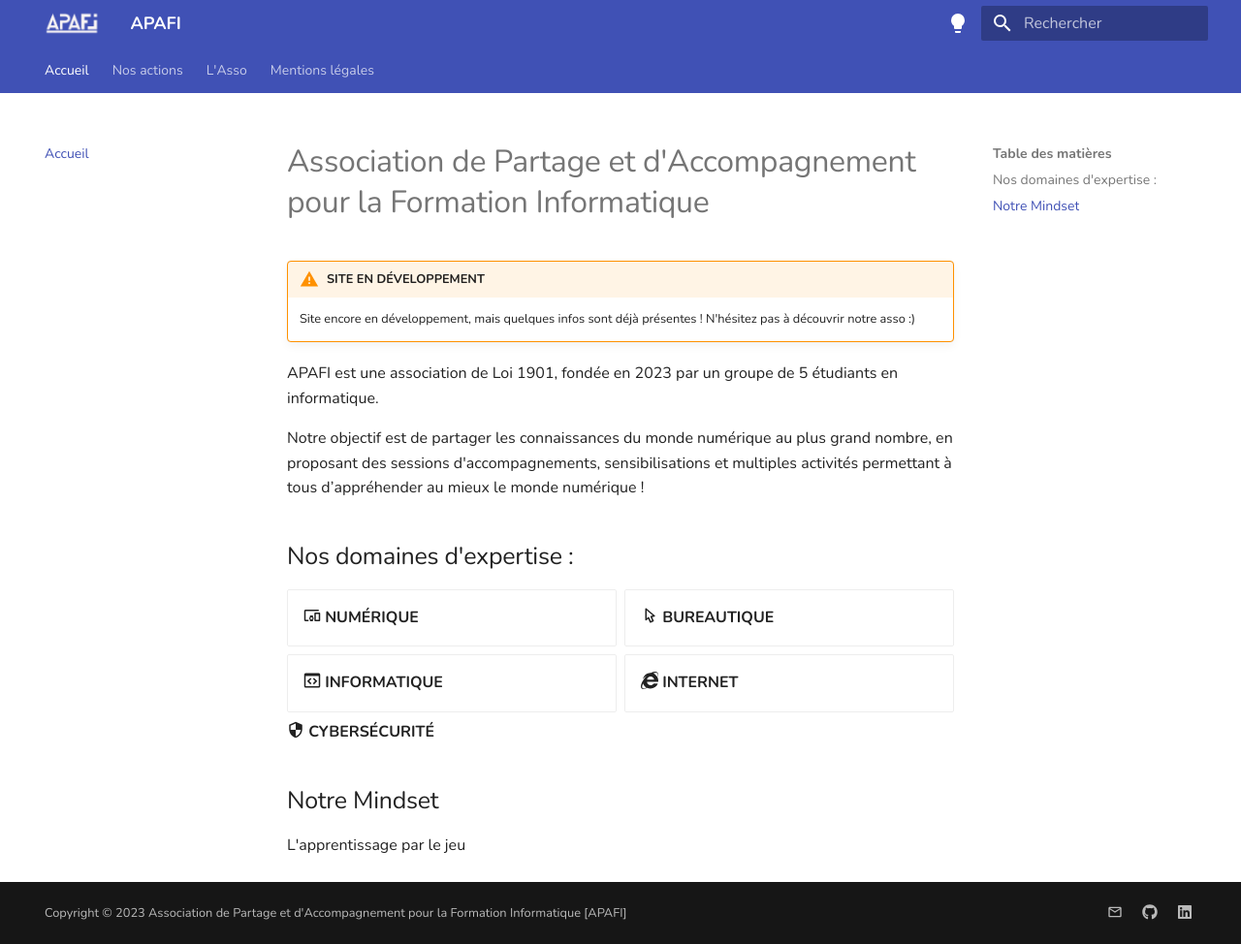
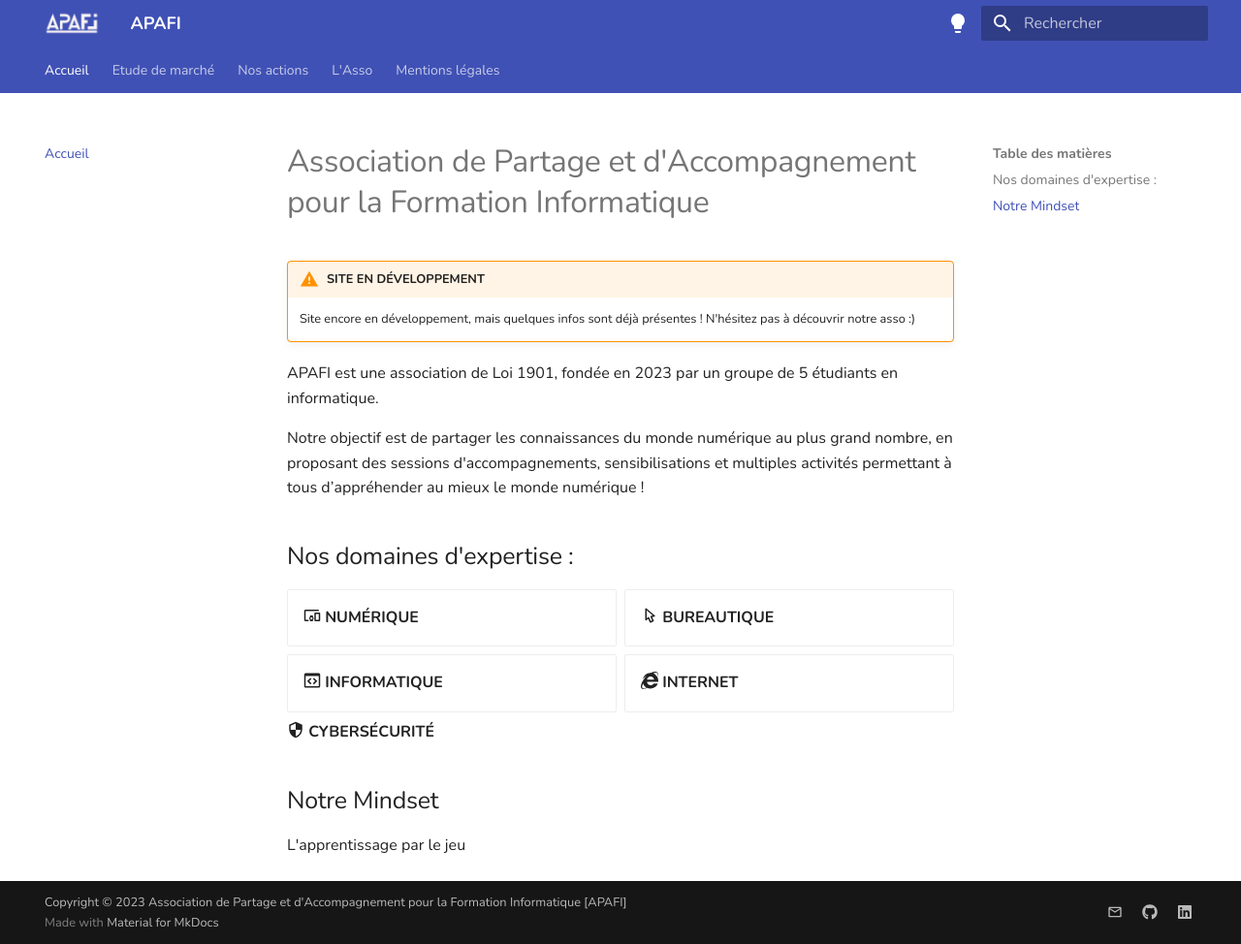
Before and after one commit to APAFI/wiki, an MkDocs documentation site: the page built from docs/index.md, in a window 1280 px wide and 974 px high. Shown: the whole window at 97% size. Built offline with MkDocs 1.6.1 and Material for MkDocs 9.7.7, drawn with Linux system fonts in a browser that asks for light colours.

Commit message:
EtudeMarché

```diff
--- a/mkdocs.yml
+++ b/mkdocs.yml
@@ -1,5 +1,6 @@
 nav:
   - Accueil: index.md
+  - Etude de marché: etude/index.md
   - Nos actions:
     - actions/index.md
   - L'Asso:
@@ -17,7 +18,7 @@ site_name: APAFI
 copyright: Copyright &copy; 2023 Association de Partage et d'Accompagnement pour la Formation Informatique [APAFI]
 extra:
   homepage: https://apafi.fr/
-  generator: false
+  generator: true
   social :
     - icon: material/email-outline
       link: mailto:contact@apafi.fr?subject=[APAFI] - Contact
```
Also changed, not shown: docs/etude/index.md (added, +3 -0 lines).
